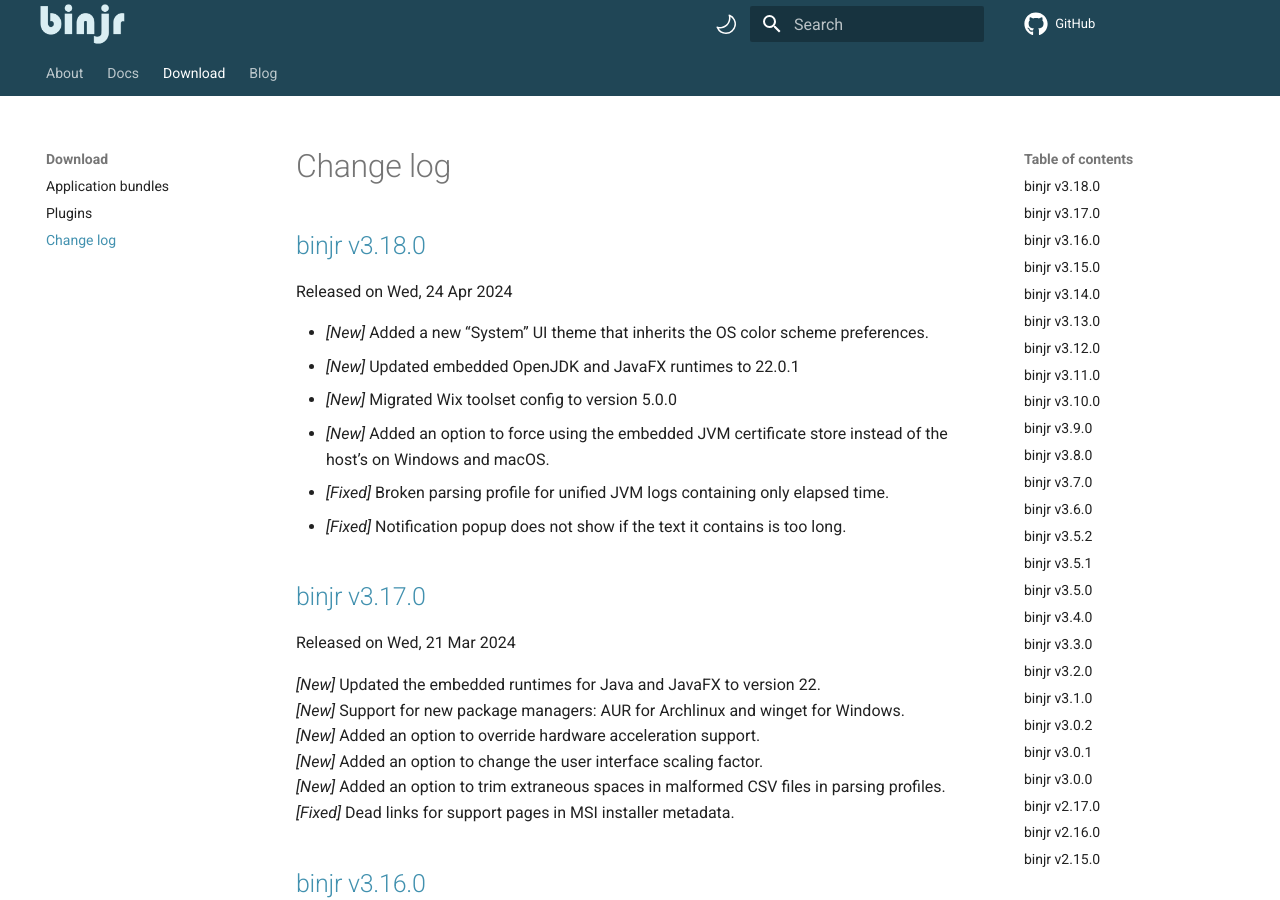
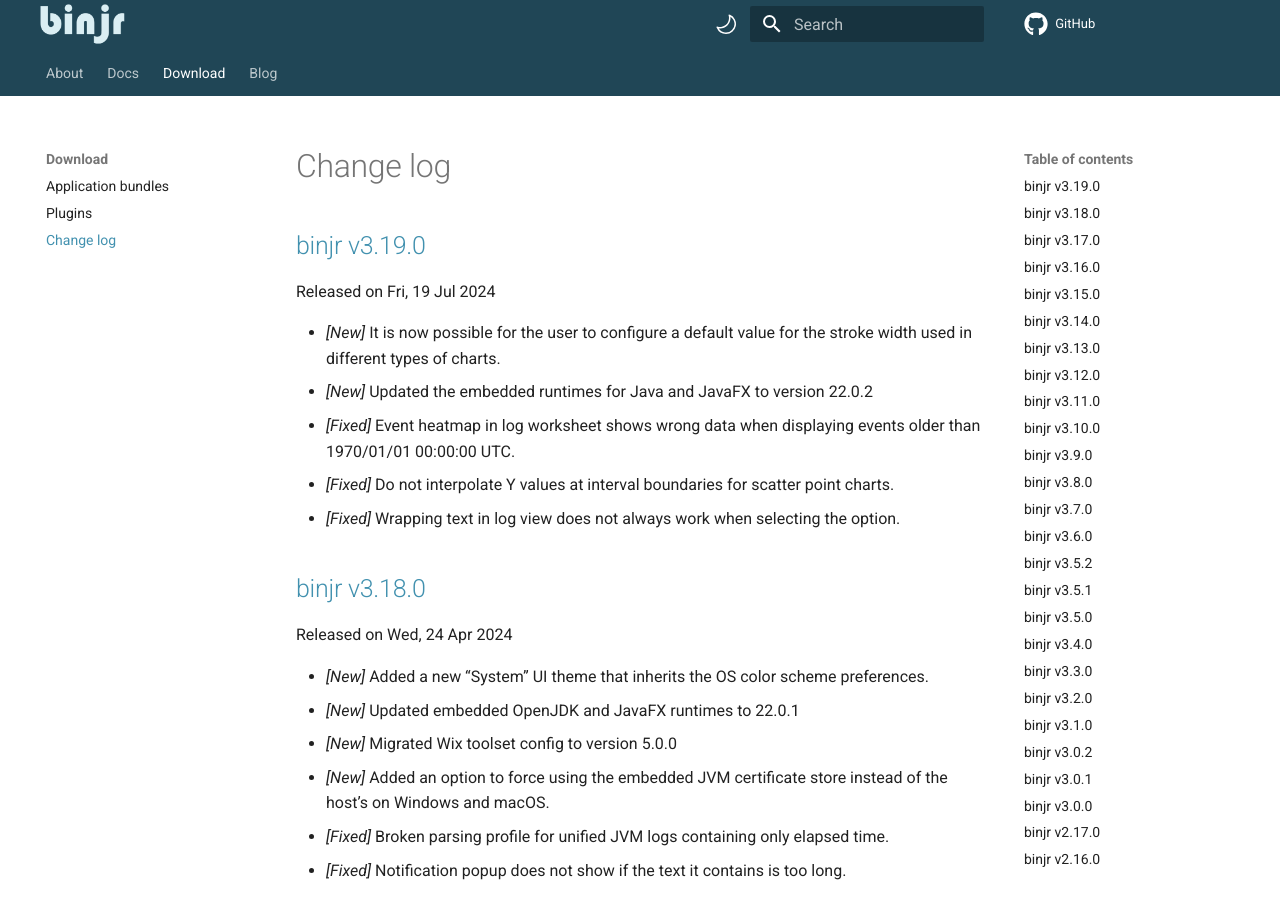
Before and after one commit to binjr/binjr.github.io, an MkDocs documentation site: the page built from docs/download/CHANGELOG.md, in a window 1280 px wide and 900 px high. Built offline with MkDocs 1.6.1 and Material for MkDocs 9.7.7, drawn with Linux system fonts in a browser that asks for light colours; comment, search, counter and statistics services are not loaded.

Commit message:
Release  v3.19.0

```diff
--- a/docs/download/CHANGELOG.md
+++ b/docs/download/CHANGELOG.md
@@ -1,4 +1,13 @@
 # Change log
+
+## [binjr v3.19.0](https://github.com/binjr/binjr/releases/tag/v3.19.0)
+Released on Fri, 19 Jul 2024
+
+* _[New]_ It is now possible for the user to configure a default value for the stroke width used in different types of charts.
+* _[New]_ Updated the embedded runtimes for Java and JavaFX to version 22.0.2
+* _[Fixed]_  Event heatmap in log worksheet shows wrong data when displaying events older than 1970/01/01 00:00:00 UTC.
+* _[Fixed]_ Do not interpolate Y values at interval boundaries for scatter point charts.
+* _[Fixed]_ Wrapping text in log view does not always work when selecting the option.
 
 ## [binjr v3.18.0](https://github.com/binjr/binjr/releases/tag/v3.18.0)
 Released on Wed, 24 Apr 2024
@@ -10,75 +19,75 @@
 * _[Fixed]_ Broken parsing profile for unified JVM logs containing only elapsed time.
 * _[Fixed]_ Notification popup does not show if the text it contains is too long.
 
+
 ## [binjr v3.17.0](https://github.com/binjr/binjr/releases/tag/v3.17.0)
 Released on Wed, 21 Mar 2024
 
-_[New]_ Updated the embedded runtimes for Java and JavaFX to version 22.
-_[New]_ Support for new package managers: AUR for Archlinux and winget for Windows.
-_[New]_ Added an option to override hardware acceleration support.
-_[New]_ Added an option to change the user interface scaling factor.
-_[New]_ Added an option to trim extraneous spaces in malformed CSV files in parsing profiles.
-_[Fixed]_ Dead links for support pages in MSI installer metadata.
+* _[New]_ Updated the embedded runtimes for Java and JavaFX to version 22.
+* _[New]_ Support for new package managers: AUR for Archlinux and winget for Windows.
+* _[New]_ Added an option to override hardware acceleration support.
+* _[New]_ Added an option to change the user interface scaling factor.
+* _[New]_ Added an option to trim extraneous spaces in malformed CSV files in parsing profiles.
+* _[Fixed]_ Dead links for support pages in MSI installer metadata.
 
 ## [binjr v3.16.0](https://github.com/binjr/binjr/releases/tag/v3.16.0)
 Released on Wed, 7 Feb 2024
 
-_[New]_ Updated the embedded runtimes for Java and JavaFX to version 21.0.2
-_[New]_ Added an option to allow Basic auth in tunneling over https.
-_[Fixed]_ Source pane remains opened if a connection failed.
-_[Fixed]_ Replace Apache http client by OpenJDK's built-in implementation.
-_[Fixed]_ Use https instead of http when inferring missing protocol.
+* _[New]_ Updated the embedded runtimes for Java and JavaFX to version 21.0.2
+* _[New]_ Added an option to allow Basic auth in tunneling over https.
+* _[Fixed]_ Source pane remains opened if a connection failed.
+* _[Fixed]_ Replace Apache http client by OpenJDK's built-in implementation.
+* _[Fixed]_ Use https instead of http when inferring missing protocol.
 
 ## [binjr v3.15.0](https://github.com/binjr/binjr/releases/tag/v3.15.0)
 Released on Tue, 5 Dec 2023
 
-_[New]_ Added an option to ignore samples with an undefined Y value instead of forcing them to zero ("Settings > Charts > Treat undefined Y values as 0").
-_[New]_ A  notification popup now shows download progress when the app is being updated.
-_[Fixed]_ `NaN` values produce duplicated samples after Largest-Triangle-Three-Buckets algorithm is applied.
-_[Fixed]_ Pagination mechanism when fetching data from index does not honor forceNanToZero property.
-_[Fixed]_ A race condition in TimeSeriesProcessor.
-_[Fixed]_ Continuously clicking on "Check for update" results in queuing as many download task.
+* _[New]_ Added an option to ignore samples with an undefined Y value instead of forcing them to zero ("Settings > Charts > Treat undefined Y values as 0").
+* _[New]_ A  notification popup now shows download progress when the app is being updated.
+* _[Fixed]_ `NaN` values produce duplicated samples after Largest-Triangle-Three-Buckets algorithm is applied.
+* _[Fixed]_ Pagination mechanism when fetching data from index does not honor forceNanToZero property.
+* _[Fixed]_ A race condition in TimeSeriesProcessor.
+* _[Fixed]_ Continuously clicking on "Check for update" results in queuing as many download task.
 
 ## [binjr v3.14.0](https://github.com/binjr/binjr/releases/tag/v3.14.0)
 Released on Mon, 30 Oct 2023
 
-_[New]_ Updated the embedded runtimes for Java and JavaFX to version 21.0.1
-_[New]_ Source and target compatibility level for binjr's artifacts have been updated to 21
-_[New]_ It is now possible to set the default values for chart type and unit prefixes, used when these aren't defined by the source
-_[New]_ Enhanced JVM logging parsing profiles to accept ISO timestamps
-_[New]_ Clicking on the find or filter button in a log worksheet now sets focus on the relevant input field
+* _[New]_ Updated the embedded runtimes for Java and JavaFX to version 21.0.1
+* _[New]_ Source and target compatibility level for binjr's artifacts have been updated to 21
+* _[New]_ It is now possible to set the default values for chart type and unit prefixes, used when these aren't defined by the source
+* _[New]_ Enhanced JVM logging parsing profiles to accept ISO timestamps
+* _[New]_ Clicking on the find or filter button in a log worksheet now sets focus on the relevant input field
 
 ## [binjr v3.13.0](https://github.com/binjr/binjr/releases/tag/v3.13.0)
 Released on Wed, 9 Aug 2023
 
-_[New]_ Added new JDK Flight Recorder data adapter.
-_[New]_ Users can now choose a worksheet's type when creating a blank one.
-_[New]_ Added new type of prefix formatting for charts axis: Percentage.
-_[New]_ Added an icon representing the visualization type to   sources panes and worksheet tabs.
-_[Fixed]_ When there are too many facet pills in an event worksheet, they now overflow to popup menu.
-_[Fixed]_ The UI themes in the Settings panel are now listed in alphabetical order.
-_[Fixed]_ LogWorksheetController instances cannot be loaded prior to an adapter acquiring Indexes.LOG_FILES
-_[Fixed]_ UserInterfaceThemes services cannot be loaded from registered plugin path.
+* _[New]_ Added new JDK Flight Recorder data adapter.
+* _[New]_ Users can now choose a worksheet's type when creating a blank one.
+* _[New]_ Added new type of prefix formatting for charts axis: Percentage.
+* _[New]_ Added an icon representing the visualization type to   sources panes and worksheet tabs.
+* _[Fixed]_ When there are too many facet pills in an event worksheet, they now overflow to popup menu.
+* _[Fixed]_ The UI themes in the Settings panel are now listed in alphabetical order.
+* _[Fixed]_ LogWorksheetController instances cannot be loaded prior to an adapter acquiring Indexes.LOG_FILES
+* _[Fixed]_ UserInterfaceThemes services cannot be loaded from registered plugin path.
 
 ## [binjr v3.12.0](https://github.com/binjr/binjr/releases/tag/v3.12.0)
 Released on Sat, 20 May 2023
 
-_[New]_ *binjr* now defaults to an indexing strategy for log files that is optimized for partial terms search and filtering. It allows for fast matching of arbitrary character sequences without the need for explicit syntax like wildcards.
+* _[New]_ *binjr* now defaults to an indexing strategy for log files that is optimized for partial terms search and filtering. It allows for fast matching of arbitrary character sequences without the need for explicit syntax like wildcards.
 > To revert back to the old behavior that favors searching for whole words, go to "Settings > Logs" and select "Optimize index for whole words search".
-
-_[New]_ Added the ability to open a single log file instead of a whole folder or a zip archive.
-_[New]_ Inline help is now directly accessible for many options throughout the application's User Interface by clicking the `?`next to it.
-_[New]_ Let users choose the date & time that serves as an anchor to construct timestamps for partial data.
-_[New]_ Added an option for the user to toggle whether or not the Y axis should always include the origin (0) when auto-scale is enabled.
-_[New]_ Updated embedded runtimes to OpenJDK 20.0.1 and OpenJFX 20.0.1
-_[New]_ Added more built-in parsing profiles (Quarkus, Syslog).
-_[Fixed]_ Removed unnecessary scoring computation in Log adapter queries to increase filtering performances.
-_[Fixed]_ Settings panel is now wider and its content less cramped.
-_[Fixed]_ Different outcome when typing the name of a capture group vs selecting it from the dropdown list in the  profile editor.
-_[Fixed]_ Files selection on Linux do not show files with no extensions when "All files" filter is selected.
-_[Fixed]_ Log file adapter does not list files without extensions.
-_[Fixed]_ Log file view does not use a monotype font on macOS and Linux.
-_[Fixed]_ Auto-update feature ignores alternative signing openPGP signature.
+* _[New]_ Added the ability to open a single log file instead of a whole folder or a zip archive.
+* _[New]_ Inline help is now directly accessible for many options throughout the application's User Interface by clicking the `?`next to it.
+* _[New]_ Let users choose the date & time that serves as an anchor to construct timestamps for partial data.
+* _[New]_ Added an option for the user to toggle whether or not the Y axis should always include the origin (0) when auto-scale is enabled.
+* _[New]_ Updated embedded runtimes to OpenJDK 20.0.1 and OpenJFX 20.0.1
+* _[New]_ Added more built-in parsing profiles (Quarkus, Syslog).
+* _[Fixed]_ Removed unnecessary scoring computation in Log adapter queries to increase filtering performances.
+* _[Fixed]_ Settings panel is now wider and its content less cramped.
+* _[Fixed]_ Different outcome when typing the name of a capture group vs selecting it from the dropdown list in the  profile editor.
+* _[Fixed]_ Files selection on Linux do not show files with no extensions when "All files" filter is selected.
+* _[Fixed]_ Log file adapter does not list files without extensions.
+* _[Fixed]_ Log file view does not use a monotype font on macOS and Linux.
+* _[Fixed]_ Auto-update feature ignores alternative signing openPGP signature.
 
 ## [binjr v3.11.0](https://github.com/binjr/binjr/releases/tag/v3.11.0)
 Released on Wed, 1 Feb 2023
```
Also changed, not shown: docs/download/latest_release.md (+12 -12 lines), 1 other file.
